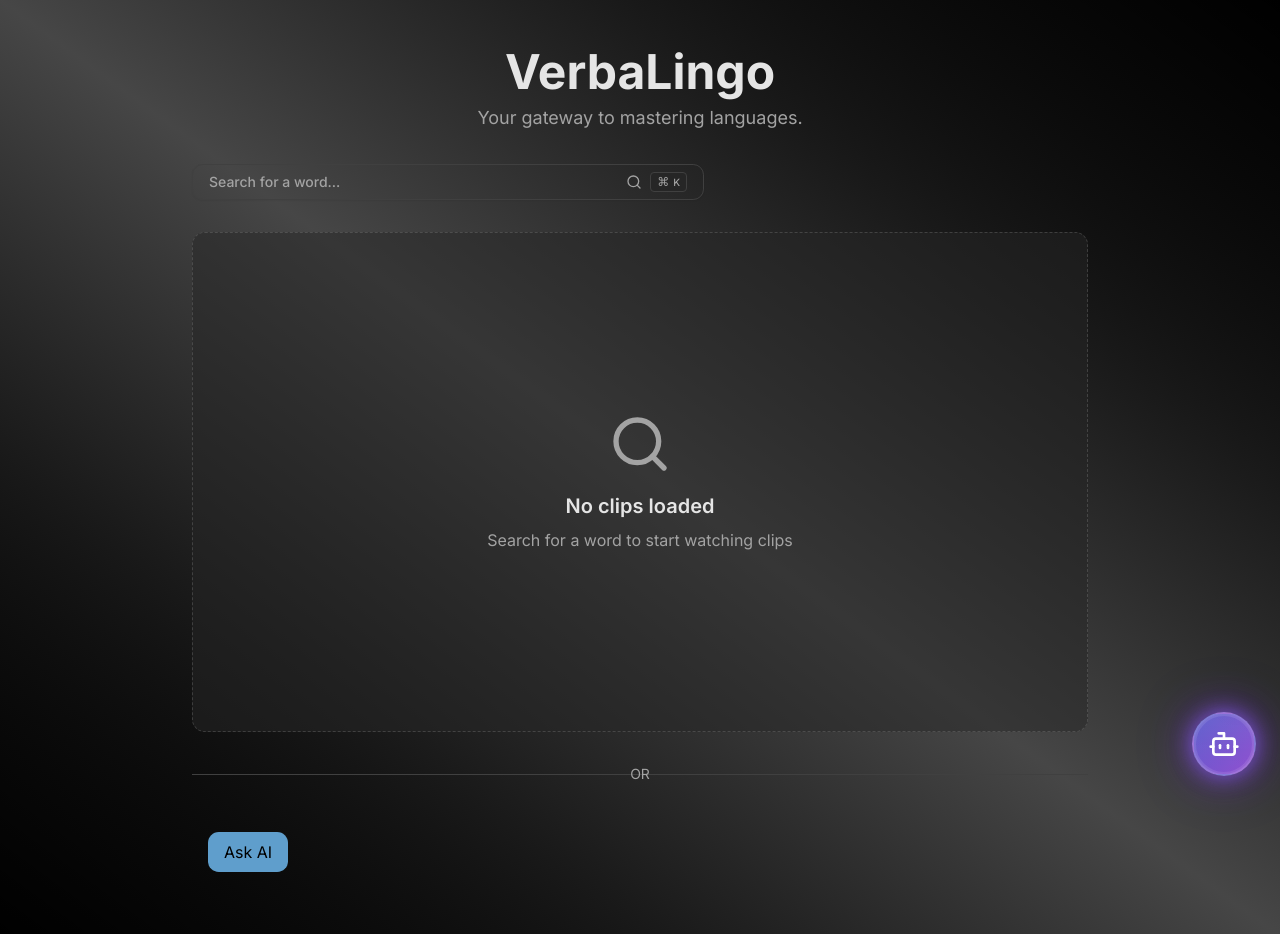
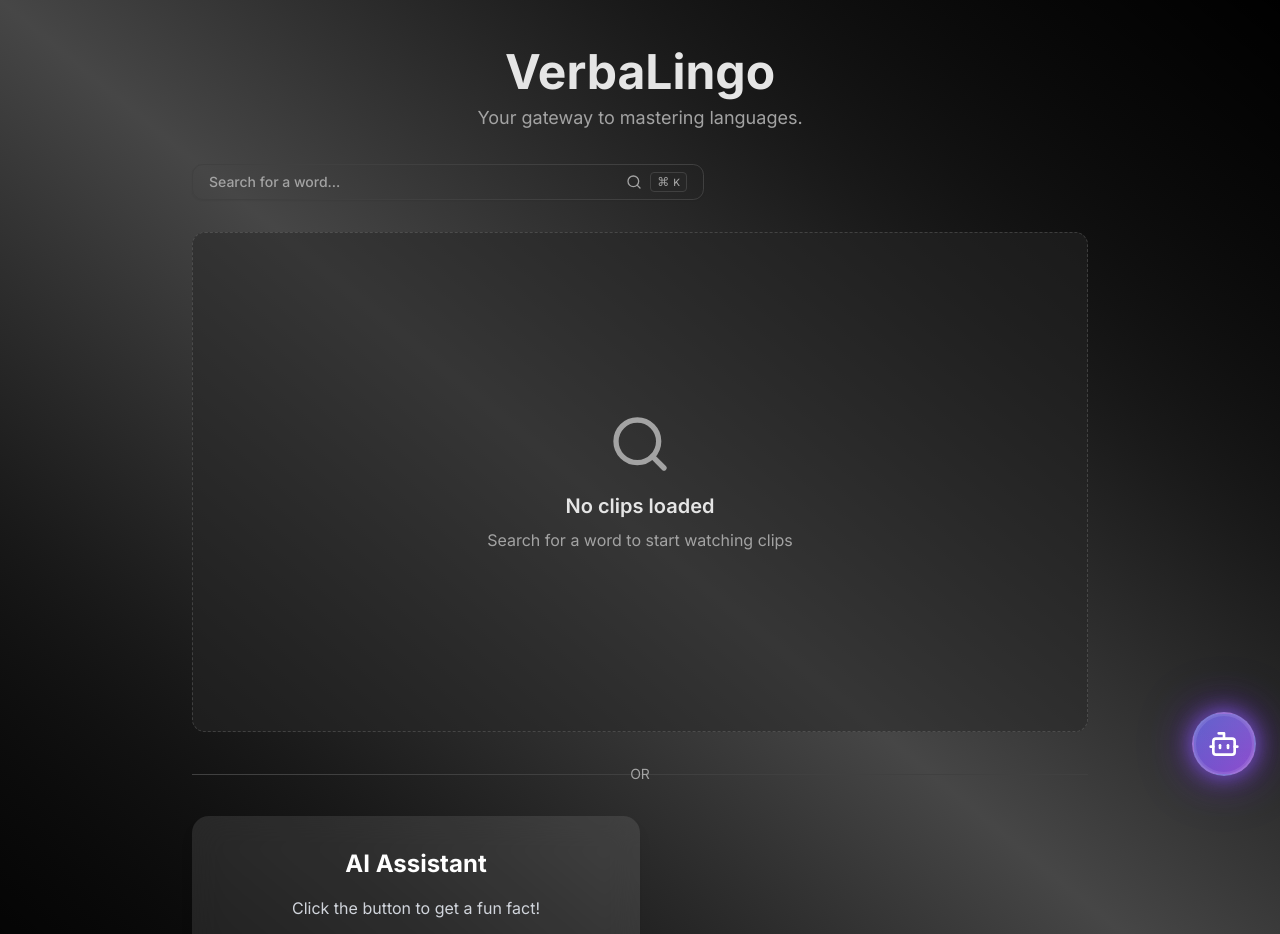
Before and after one commit to wldoooon/VerbaLingo, a Next.js app in the folder ui/: page / in a window 1280 px wide. Shown: the top 934 px of the page. Built offline with nearby package versions, Linux system fonts and the light colour scheme.

Commit message:
feat: Modify ai-completion (Ai Ui)

```diff
--- a/ui/src/components/ai-completion.tsx
+++ b/ui/src/components/ai-completion.tsx
@@ -5,43 +5,53 @@ import Markdown from 'react-markdown';
 import remarkGfm from 'remark-gfm';
 import { motion, AnimatePresence } from 'framer-motion';
 
-export function AiCompletion({ query }: { query: string }) {
+export function AiCompletion() {
   const { completion, complete, isLoading, error } = useCompletion({
     api: '/api/v1/completion',
   });
 
   const handleGenerate = () => {
-    // Use the query from the search bar, or a default if it's empty.
-    const prompt = query.trim() || 'Why is the sky blue?';
+    const prompt = 'Tell me a fun fact about the ocean.';
     complete(prompt);
   };
 
   return (
-    <div className="p-4 space-y-4">
+    <div className="w-full max-w-md">
+      <div className="bg-white/10 backdrop-blur-lg rounded-xl p-8 shadow-lg">
+        <div className="flex flex-col items-center space-y-4">
+          <h1 className="text-2xl font-bold text-white">AI Assistant</h1>
+          <p className="text-center text-gray-300">Click the button to get a fun fact!</p>
           <button
             onClick={handleGenerate}
             disabled={isLoading}
-        className="rounded-md bg-primary px-4 py-2 text-primary-foreground disabled:opacity-50"
+            className="rounded-full bg-blue-500/50 px-6 py-3 text-white font-semibold hover:bg-blue-500/80 transition-colors disabled:opacity-50"
           >
             {isLoading ? 'Generating…' : 'Ask AI'}
           </button>
-
-      {error && <div className="text-red-600 text-sm">{error.message}</div>}
+        </div>
 
         <AnimatePresence>
-        {completion && (
+          {(completion || error) && (
             <motion.div
               key="completion"
               initial={{ opacity: 0, y: 20 }}
               animate={{ opacity: 1, y: 0 }}
               exit={{ opacity: 0, y: -20 }}
-            transition={{ duration: 3 }}
-            className="text-sm"
+              transition={{ duration: 0.5 }}
+              className="mt-6 pt-6 border-t border-white/20"
             >
+              <h2 className="text-xl font-bold mb-4 text-white">Response:</h2>
+              <div className="text-gray-200">
+                {error ? (
+                  <p className="text-red-500">{error.message}</p>
+                ) : (
                   <Markdown remarkPlugins={[remarkGfm]}>{completion}</Markdown>
+                )}
+              </div>
             </motion.div>
           )}
         </AnimatePresence>
       </div>
+    </div>
   );
 }
```
Lines whose indentation alone changed are shown as unchanged.
